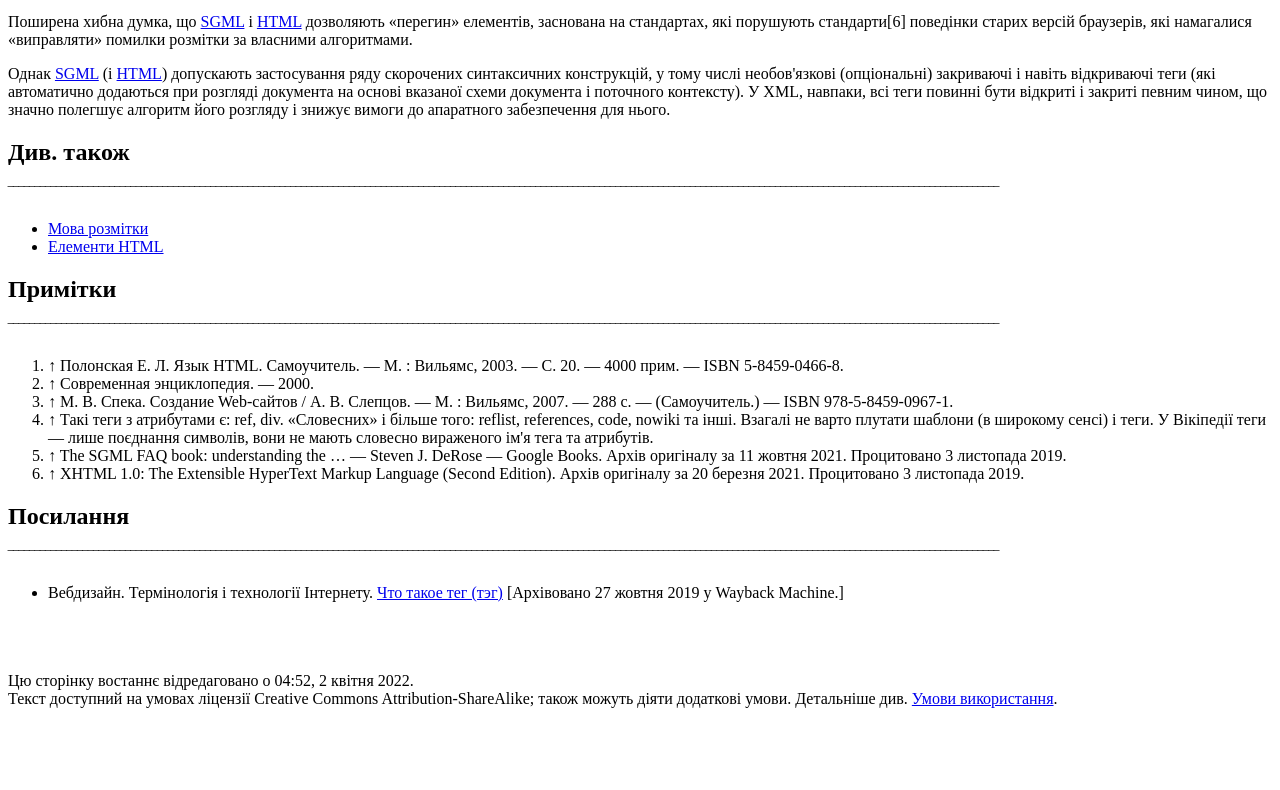
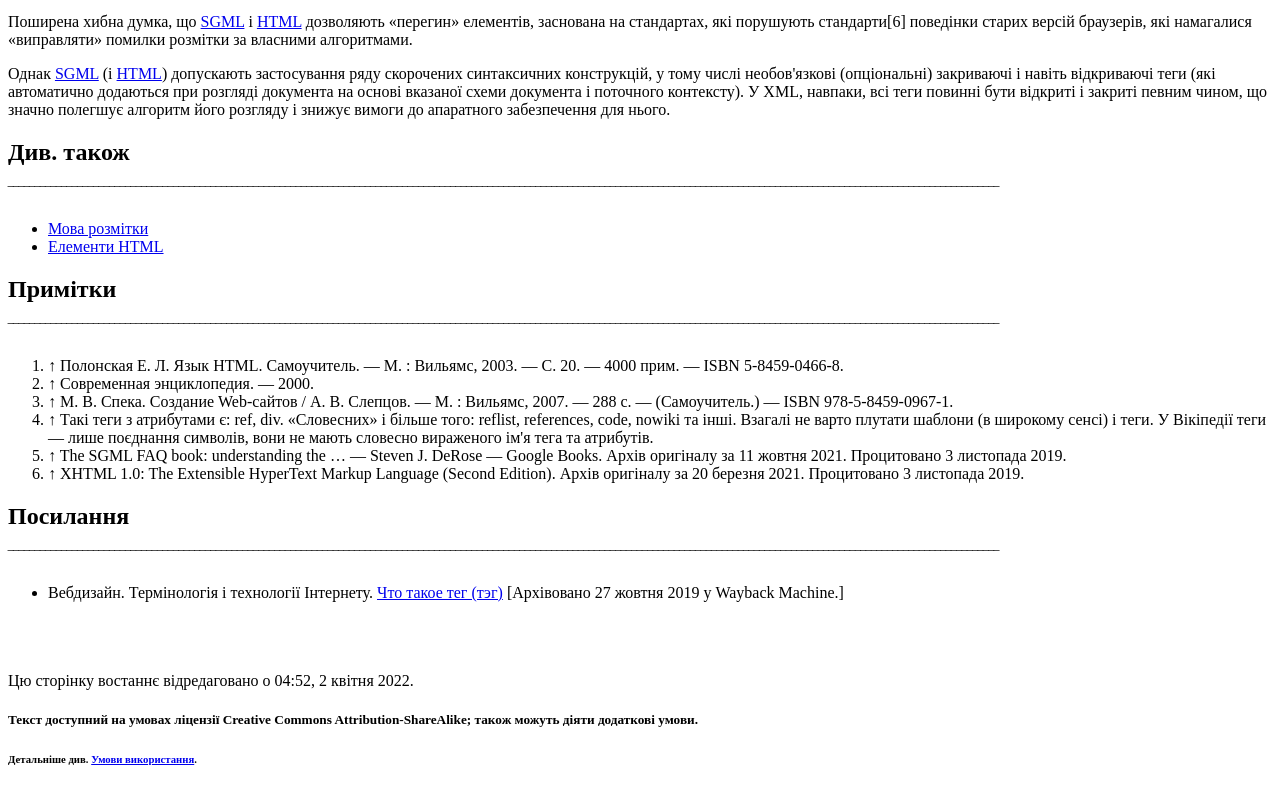
Before and after one commit to Ihor-Aksenenko/lesson_2, a plain HTML site: page index.html in a window 1280 px wide. Shown: the part 1745-2535 px from the top of the page. Before the commit the page ends 2461 px from the top, so only its background shows below. Drawn offline with Linux system fonts and the light colour scheme.

Commit message:
Add files via upload

```diff
--- a/index.html
+++ b/index.html
@@ -249,16 +249,19 @@
                href="http://webwinds.ru/prof_3/450.htm">Что такое тег (тэг)</a> [Архівовано 27 жовтня 2019 у Wayback
             Machine.]</li>
       </ul>
+
    </main>
    <footer>
       <br>
       <br>
       <br>
+
       <div>Цю сторінку востаннє відредаговано о 04:52, 2 квітня 2022.</div>
-      <div>Текст доступний на умовах ліцензії Creative Commons Attribution-ShareAlike; також можуть діяти додаткові
-         умови.
-         Детальніше див. <a target="_blank" href="https://foundation.wikimedia.org/wiki/Terms_of_Use/uk">Умови
-            використання</a>.</div>
+      <h5>Текст доступний на умовах ліцензії Creative Commons Attribution-ShareAlike; також можуть діяти додаткові
+         умови.</h5>
+      <h6>Детальніше див. <a target="_blank" href="https://foundation.wikimedia.org/wiki/Terms_of_Use/uk">Умови
+            використання</a>.</h6>
+
    </footer>
 </body>
 
```
